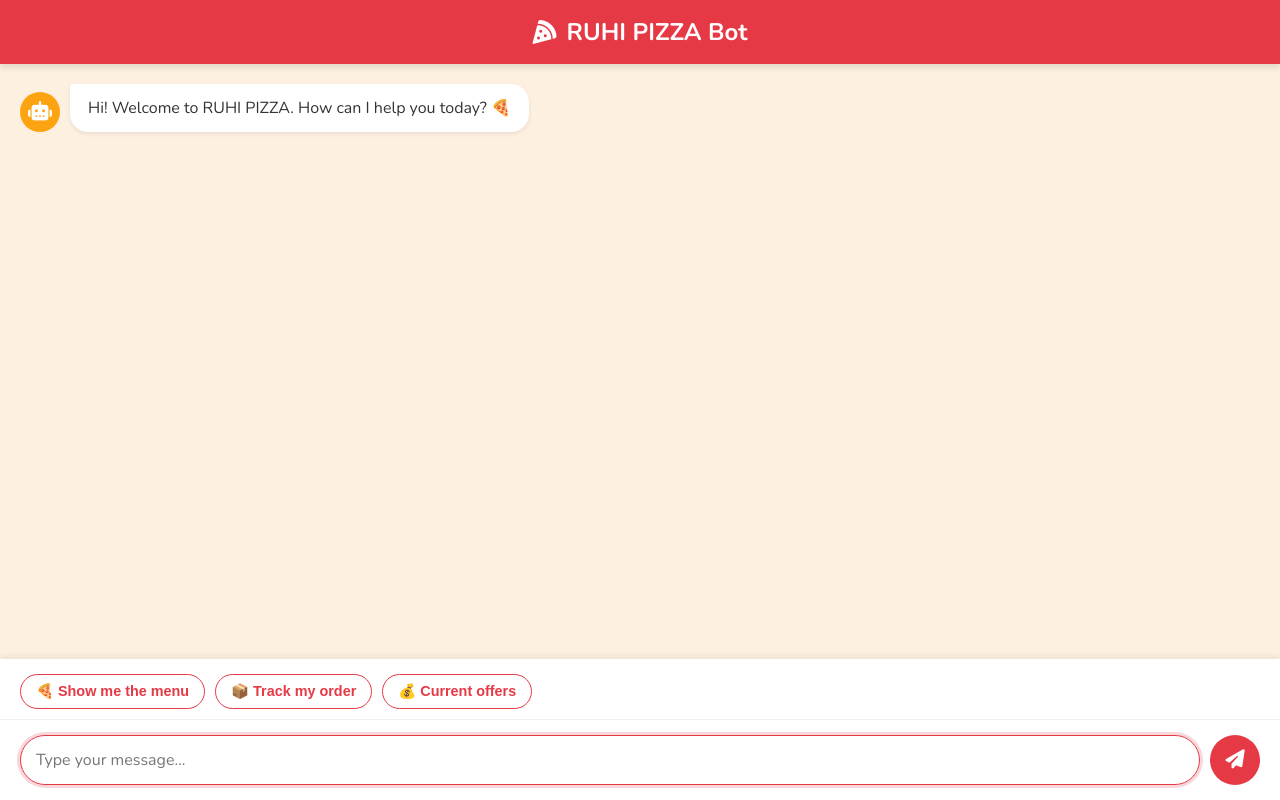
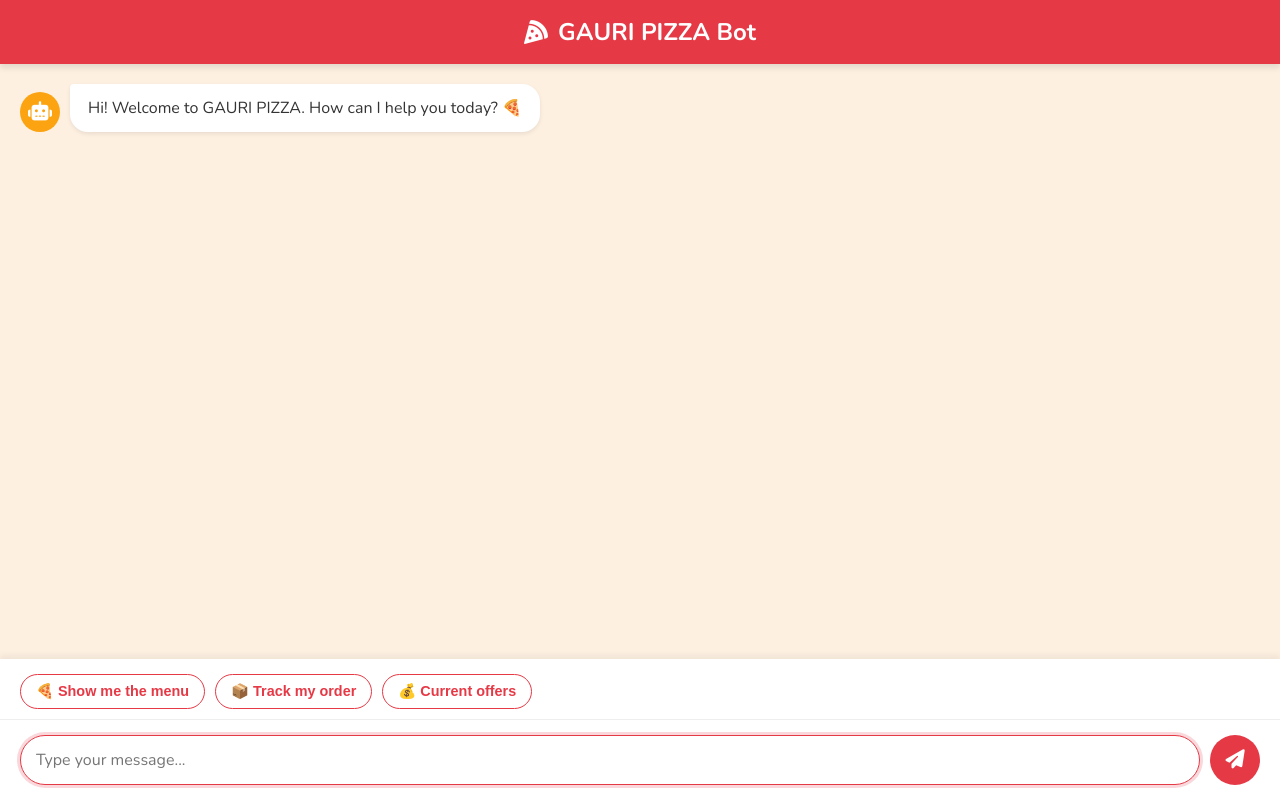
Before and after one commit to iamabhay4/chatbot, a plain HTML site: page index.html in a window 1280 px wide. Drawn offline with nearby package versions, Linux system fonts and the light colour scheme.

Commit message:
Update index.html

```diff
--- a/index.html
+++ b/index.html
@@ -3,7 +3,7 @@
 <head>
 <meta charset="UTF-8">
 <meta name="viewport" content="width=device-width, initial-scale=1.0">
-<title>RUHI PIZZA Bot</title>
+<title>GAURI PIZZA Bot</title>
 <link rel="preconnect" href="https://fonts.googleapis.com">
 <link rel="preconnect" href="https://fonts.gstatic.com" crossorigin>
 <link href="https://fonts.googleapis.com/css2?family=Nunito:wght@400;700&display=swap" rel="stylesheet">
@@ -212,12 +212,12 @@
 </head>
 <body>
 
-<header><i class="fa-solid fa-pizza-slice"></i> RUHI PIZZA Bot</header>
+<header><i class="fa-solid fa-pizza-slice"></i> GAURI PIZZA Bot</header>
 
 <div id="chat-container">
     <div class="message-wrapper bot">
         <div class="avatar"><i class="fa-solid fa-robot"></i></div>
-        <div class="message">Hi! Welcome to RUHI PIZZA. How can I help you today? 🍕</div>
+        <div class="message">Hi! Welcome to GAURI PIZZA. How can I help you today? 🍕</div>
     </div>
 </div>
 
```
